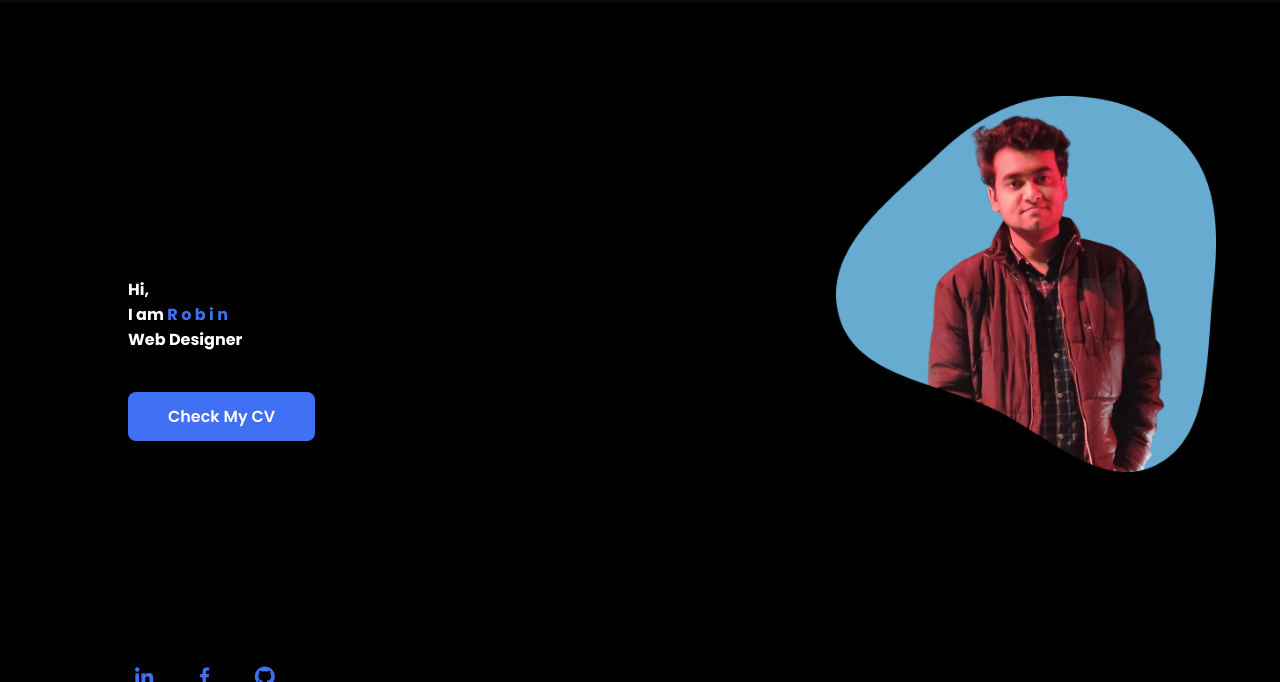
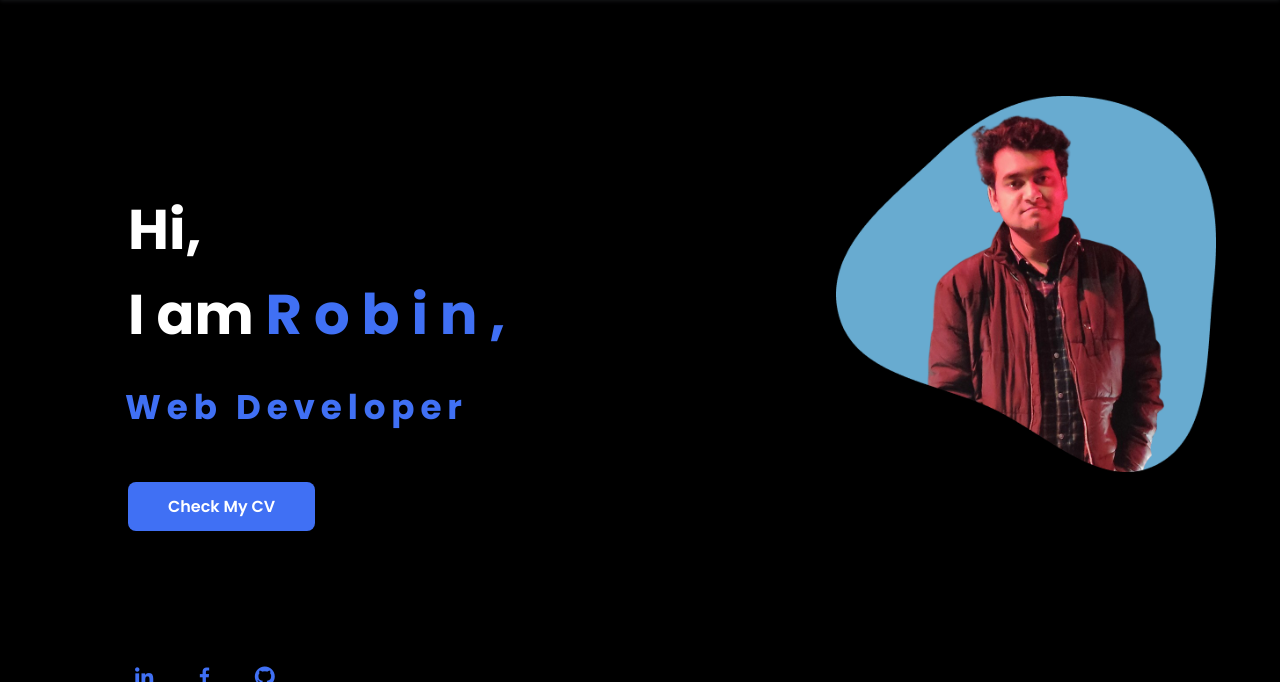
Before and after one commit to robinrakibul/Portfolio, a PHP site: page / in a window 1280 px wide. Shown: the part 64-746 px from the top of the page. Run offline with PHP 8.4, Linux system fonts and the light colour scheme.

Commit message:
portfolio stable 3

```diff
--- a/css/styles.css
+++ b/css/styles.css
@@ -189,7 +189,15 @@ img{
   animation-duration: 1s;
 }
 
-
+.web_color{
+  color: #4070F4;
+}
+.web_color:hover{
+  color: aqua;
+  display: inline-block;
+  animation: rubberBand;
+  animation-duration: 1s;
+}
 .home_social{
   display: flex;
   margin-top: var(--m-margin);
@@ -212,7 +220,7 @@ img{
   right: 0;
   bottom: 0;
   top: 160px;
-  width: 210px;
+  width: 220px;
 }
 
 /*BUTTONS*/
@@ -226,7 +234,7 @@ img{
 }
 .button:hover{
   box-shadow: 0 10px 36px rgba(0,0,0,.15);
-  background-color: blue;
+  background-color: rgb(0, 4, 255);
 }
 
 /* ===== ABOUT =====*/
@@ -541,6 +549,7 @@ textarea{
   transform:translateX(0px);
 
 }
+}
 
 @media screen and (min-width: 1024px){
   .grid{
@@ -550,9 +559,10 @@ textarea{
   .home_img{
     right: 5%;
   }
-  .home_title{
-    font-size: var(--normal-font-size);
-    margin-top: 15%;
-    margin-bottom: 2.5rem;
-  }
 }
+
+.web_color{
+  margin: -3px;
+  font-size: 61%;
+  color: #4070F4;
+}
--- a/index.html
+++ b/index.html
@@ -43,7 +43,21 @@
                         <span class="home_title-color">b</span>
                         <span class="home_title-color">i</span>
                         <span class="home_title-color">n</span>
-                        <br> Web Designer</h1>
+                        <span class="home_title-color">,</span> <br>
+                        <span class="web_color">W</span>
+                        <span class="web_color">e</span>
+                        <span class="web_color">b</span>
+                        <span class="web_color">&nbsp;</span>
+                        <span class="web_color">D</span>
+                        <span class="web_color">e</span>
+                        <span class="web_color">v</span>
+                        <span class="web_color">e</span>
+                        <span class="web_color">l</span>
+                        <span class="web_color">o</span>
+                        <span class="web_color">p</span>
+                        <span class="web_color">e</span>
+                        <span class="web_color">r</span>
+                        </h1>
 
                     <a href="cv.html" class="button">Check My CV</a>
                 </div>
```
